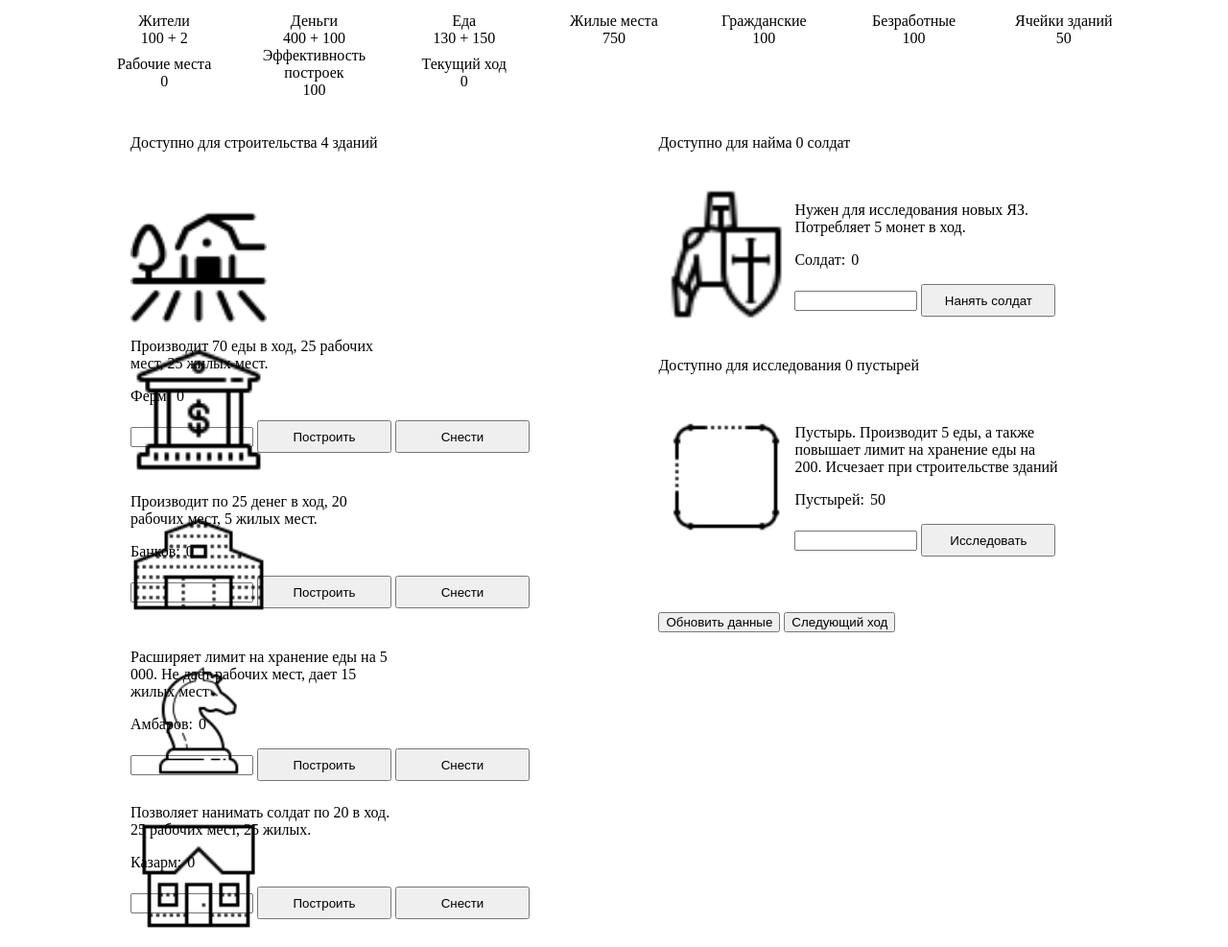
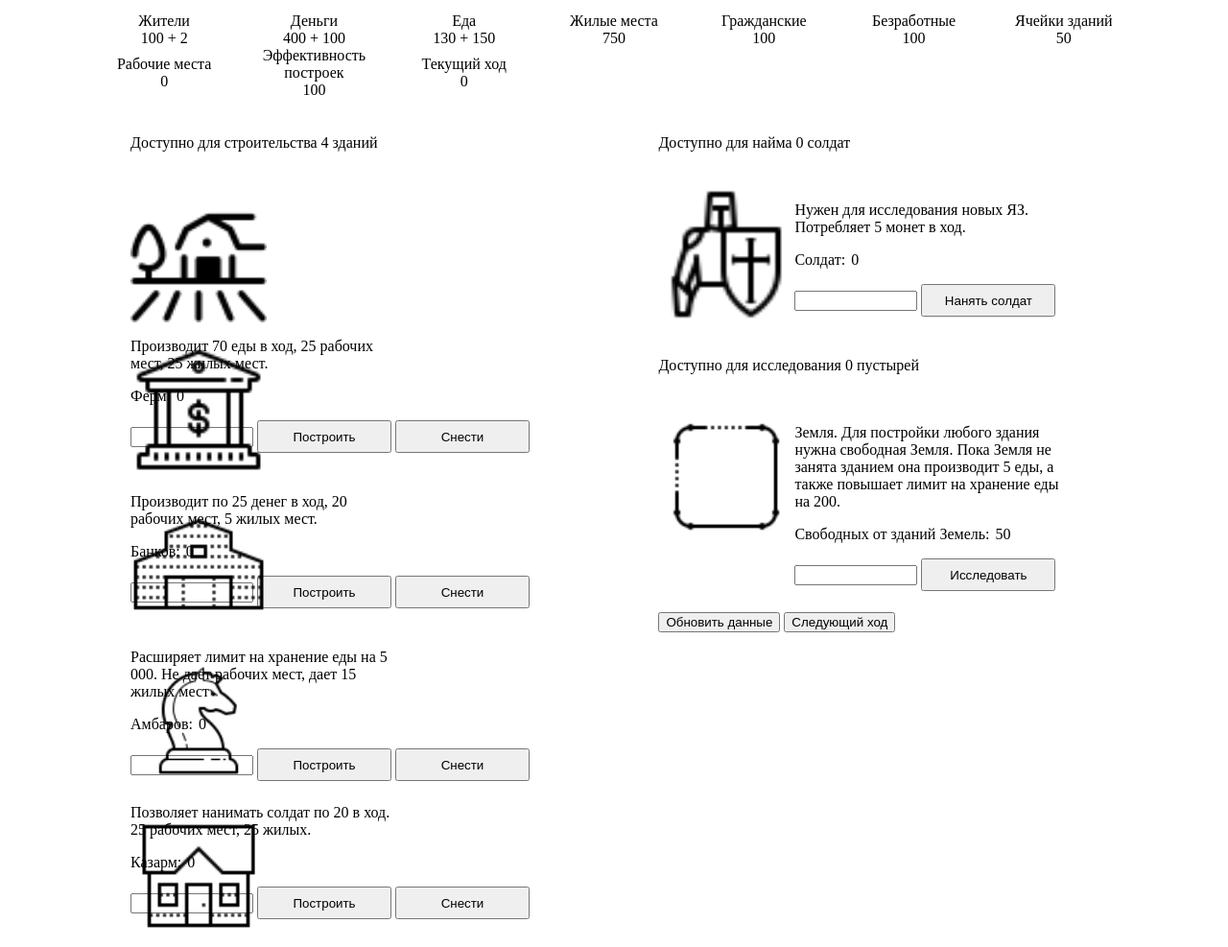
Before and after one commit to PanshinAnd/-PanshinAnd.errortopia.io-, a plain HTML site: page index.html in a window 1280 px wide. Shown: the top 987 px of the page at 96% size. Drawn offline with Linux system fonts and the light colour scheme.

Commit message:
изменение описания пустыря

```diff
--- a/index.html
+++ b/index.html
@@ -171,8 +171,9 @@
           <img src='image/empty.png' alt='Пустырь' class='icon'>
           <div class="building-content">
             <div class="building-text">
-              <p>Пустырь. Производит 5 еды, а также повышает лимит на хранение еды на 200. Исчезает при строительстве зданий</p>
-              <p>Пустырей: <span  class='countBuildings' id="freeCells"></span></p>
+              <p>Земля. Для постройки любого здания нужна свободная Земля.
+                 Пока Земля не занята зданием она производит 5 еды, а также повышает лимит на хранение еды на 200.</p>
+              <p>Свободных от зданий Земель: <span  class='countBuildings' id="freeCells"></span></p>
             </div>
             <div class="building-form">
               <form action="main.js" name ="form">
```
